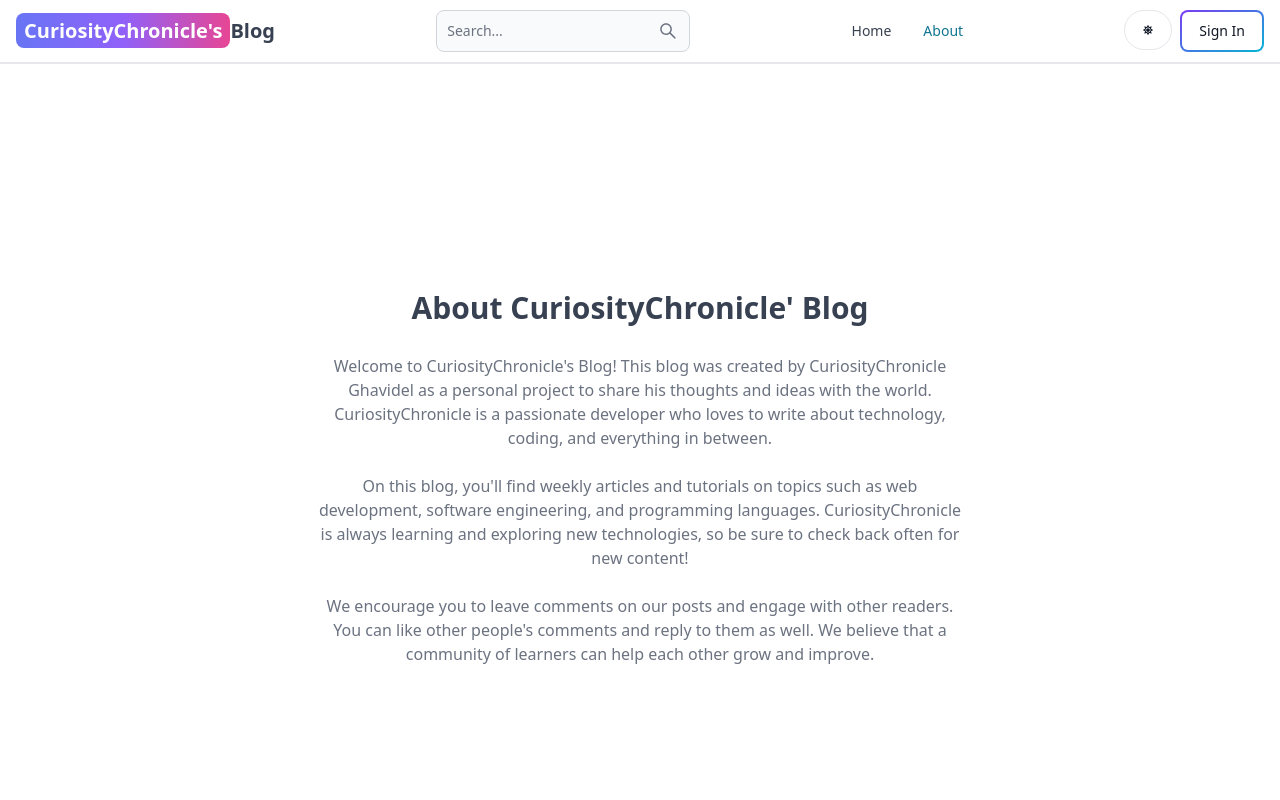
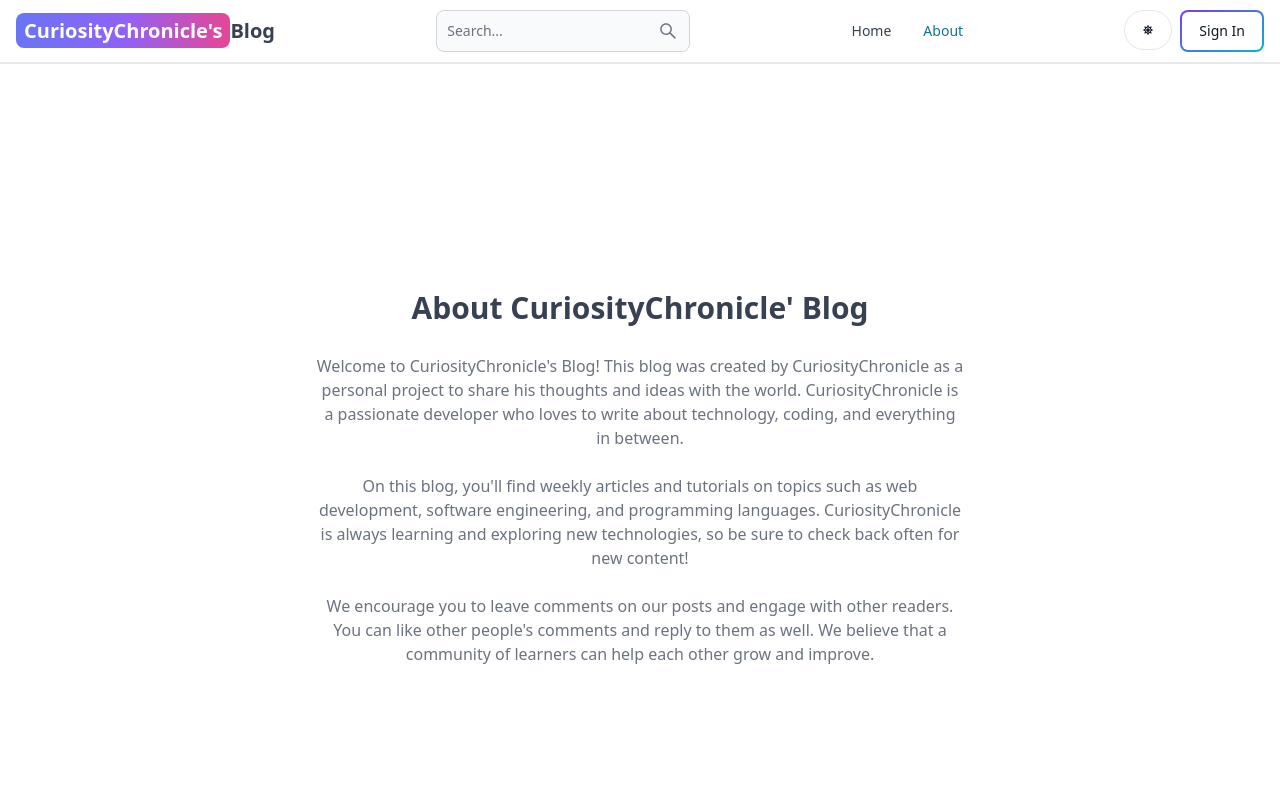
Before and after one commit to Babu-Mohammed-Izhan/mern-blog-frontend, a React (Vite) app: page /about in a window 1280 px wide. Shown: the top 800 px of the page. Built offline with nearby package versions, Linux system fonts and the light colour scheme; no server answers.

Commit message:
fixed typo

```diff
--- a/src/pages/About.jsx
+++ b/src/pages/About.jsx
@@ -8,7 +8,7 @@ export default function About() {
           </h1>
           <div className='text-md text-gray-500 flex flex-col gap-6'>
             <p>
-              Welcome to CuriosityChronicle's Blog! This blog was created by CuriosityChronicle Ghavidel
+              Welcome to CuriosityChronicle's Blog! This blog was created by CuriosityChronicle
               as a personal project to share his thoughts and ideas with the
               world. CuriosityChronicle is a passionate developer who loves to write about
               technology, coding, and everything in between.
```
